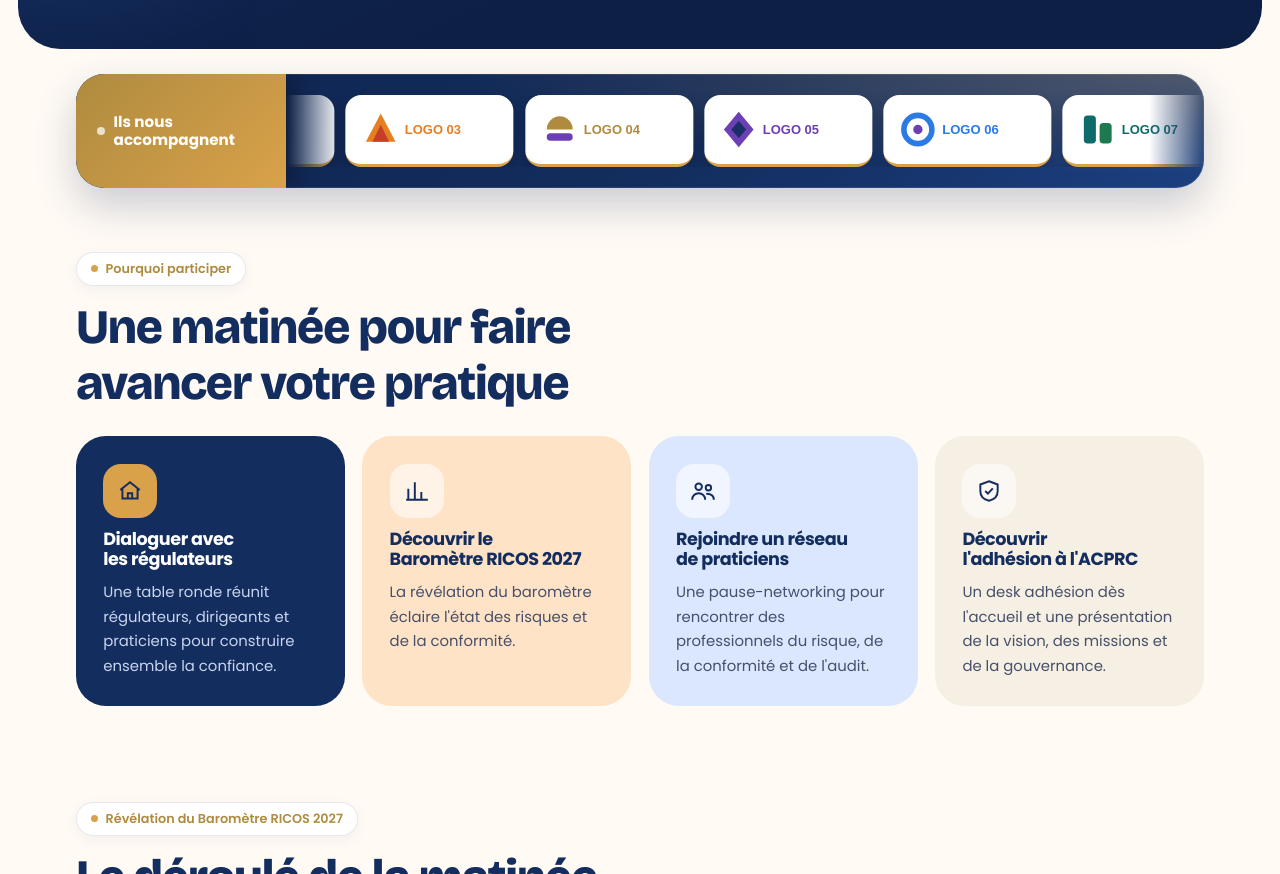
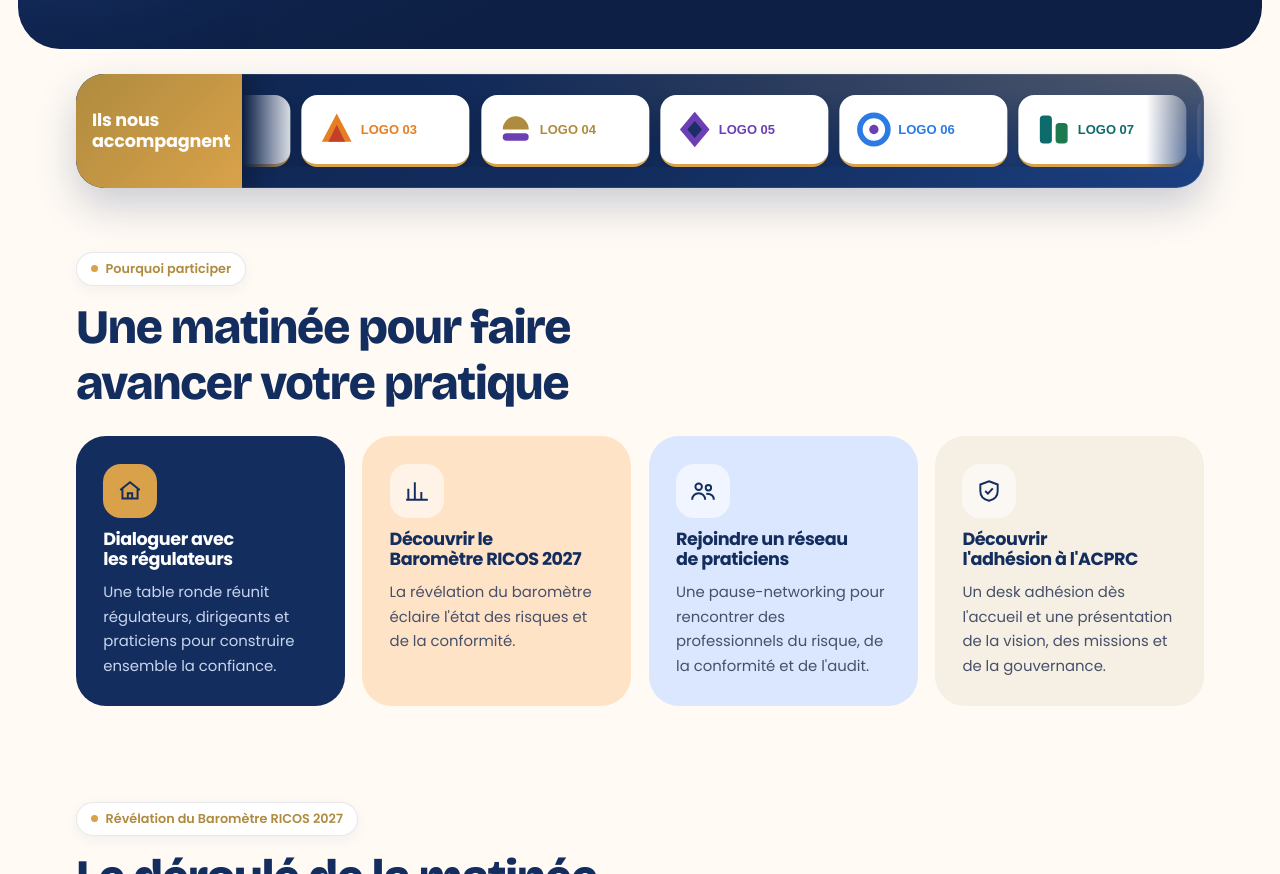
Before and after one commit to Kombeke96/acprc-forum, a plain HTML site: page index.html in a window 1280 px wide. Shown: the part 836-1710 px from the top of the page. Drawn offline with nearby package versions, Linux system fonts and the light colour scheme; no server answers.

Commit message:
Partenaires : cadre de gauche plus étroit, texte plus grand
Co-Authored-By: Claude Sonnet 5.5 <noreply@anthropic.com>
Claude-Session: https://claude.ai/code/session_01VZHgV7TkXPyMopLZddHiWv

```diff
--- a/index.html
+++ b/index.html
@@ -139,8 +139,8 @@ a{color:inherit}
 .par-panel{position:relative;background:radial-gradient(120% 160% at 100% 0,rgba(217,162,74,.28),transparent 55%),linear-gradient(135deg,#0f2550,#132D5E 55%,#1b3f80);border-radius:28px;box-shadow:0 18px 40px rgba(19,45,94,.22);padding:1.3rem 0;overflow:hidden}
 .par-panel:before{content:"";position:absolute;inset:0;border-radius:inherit;box-shadow:inset 0 0 0 1px rgba(255,255,255,.1);pointer-events:none}
 .par-panel{display:flex;align-items:center}
-.par-tag{flex:none;align-self:stretch;margin:-1.3rem 0 -1.3rem;padding:0 1.3rem;display:flex;align-items:center;gap:.55rem;position:relative;z-index:2;max-width:210px;background:linear-gradient(135deg,var(--gold),var(--gold-2));color:#fff;font-weight:700;font-size:.95rem;line-height:1.2;box-shadow:10px 0 22px rgba(0,0,0,.28);border-radius:28px 0 0 28px}
-.par-tag i{flex:none;width:8px;height:8px;border-radius:50%;background:#fff;animation:parBlink 1.8s ease-in-out infinite}
+.par-tag{flex:none;align-self:stretch;margin:-1.3rem 0 -1.3rem;padding:0 1rem;display:flex;align-items:center;gap:.5rem;position:relative;z-index:2;max-width:166px;background:linear-gradient(135deg,var(--gold),var(--gold-2));color:#fff;font-weight:700;font-size:1.1rem;line-height:1.2;box-shadow:10px 0 22px rgba(0,0,0,.28);border-radius:28px 0 0 28px;letter-spacing:-.01em}
+.par-tag i{display:none;flex:none;width:8px;height:8px;border-radius:50%;background:#fff;animation:parBlink 1.8s ease-in-out infinite}
 @keyframes parBlink{50%{opacity:.35}}
 .par-view{flex:1;min-width:0;overflow:hidden;-webkit-mask-image:linear-gradient(90deg,transparent,#000 6%,#000 94%,transparent);mask-image:linear-gradient(90deg,transparent,#000 6%,#000 94%,transparent)}
 .par-track{display:flex;align-items:center;width:max-content;animation:parRun var(--d,40s) linear infinite}
@@ -150,7 +150,7 @@ a{color:inherit}
 .par-it.dk{background:linear-gradient(135deg,#132D5E,#1b3f80);border-bottom-color:var(--gold-2)}
 @keyframes parRun{to{transform:translateX(-50%)}}
 @media (prefers-reduced-motion:reduce){.par-track{animation:none}.par-view{overflow-x:auto;scrollbar-width:none}}
-@media(max-width:560px){.par-strip{padding-block:1.2rem .6rem}.par-panel{border-radius:22px;padding:.9rem 0}.par-tag{margin:-.9rem 0;padding:0 .6rem;font-size:.64rem;max-width:104px;overflow:hidden;border-radius:22px 0 0 22px}.par-tag i{display:none}.par-it{--k:.8;margin-right:.55rem;border-radius:13px;padding:.4rem .7rem}}
+@media(max-width:560px){.par-strip{padding-block:1.2rem .6rem}.par-panel{border-radius:22px;padding:.9rem 0}.par-tag{margin:-.9rem 0;padding:0 .5rem;font-size:.76rem;max-width:112px;overflow:hidden;border-radius:22px 0 0 22px}.par-tag i{display:none}.par-it{--k:.8;margin-right:.55rem;border-radius:13px;padding:.4rem .7rem}}
 .par-grp{margin:1.4rem 0 0}.par-t{text-align:center;font-size:.78rem;letter-spacing:.12em;text-transform:uppercase;color:var(--muted);font-weight:700;margin:0 0 .7rem}
 .par-row{display:flex;flex-wrap:wrap;gap:1rem;justify-content:center}
 .par-logo{background:#fff;border:1px solid rgba(19,45,94,.12);border-radius:20px;min-width:150px;height:92px;padding:.9rem 1.3rem;display:grid;place-items:center;box-shadow:0 8px 22px rgba(19,45,94,.06);transition:transform .2s,box-shadow .2s}
```
